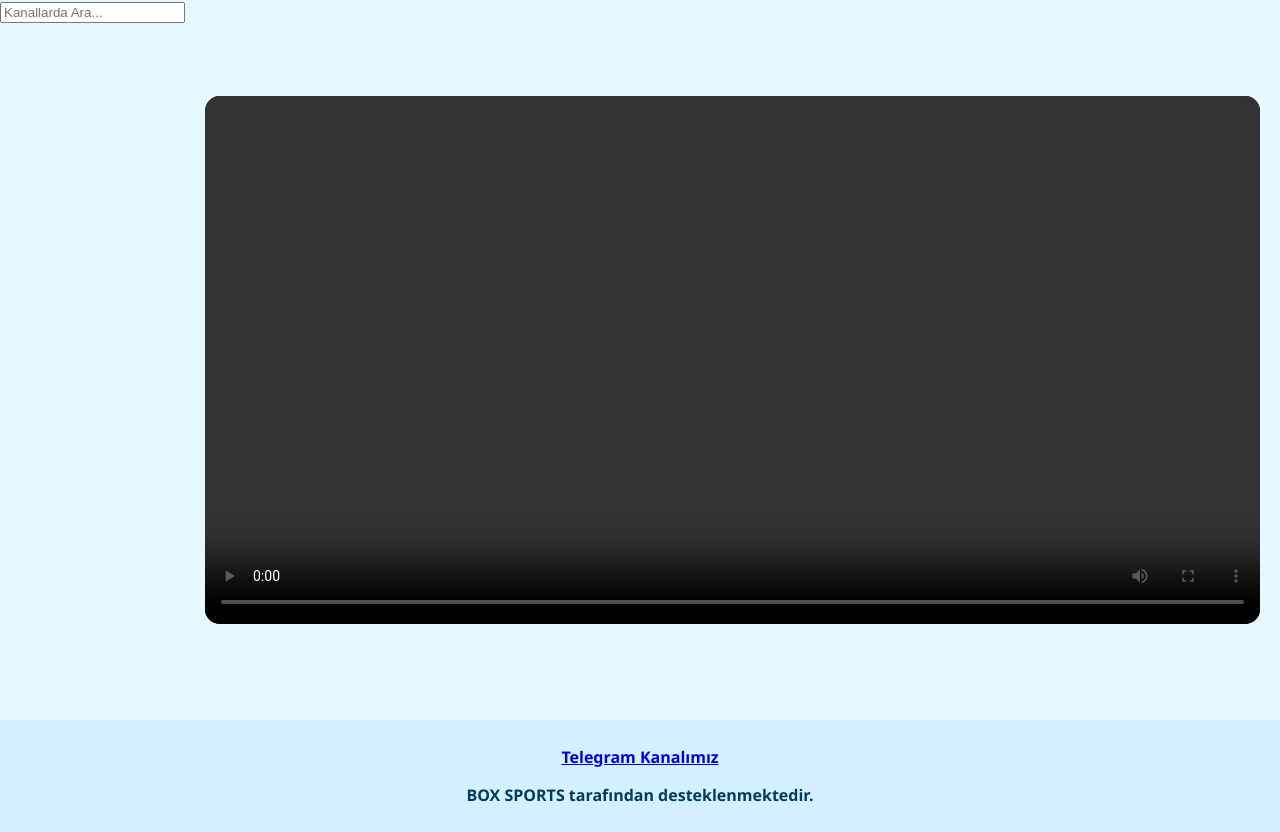
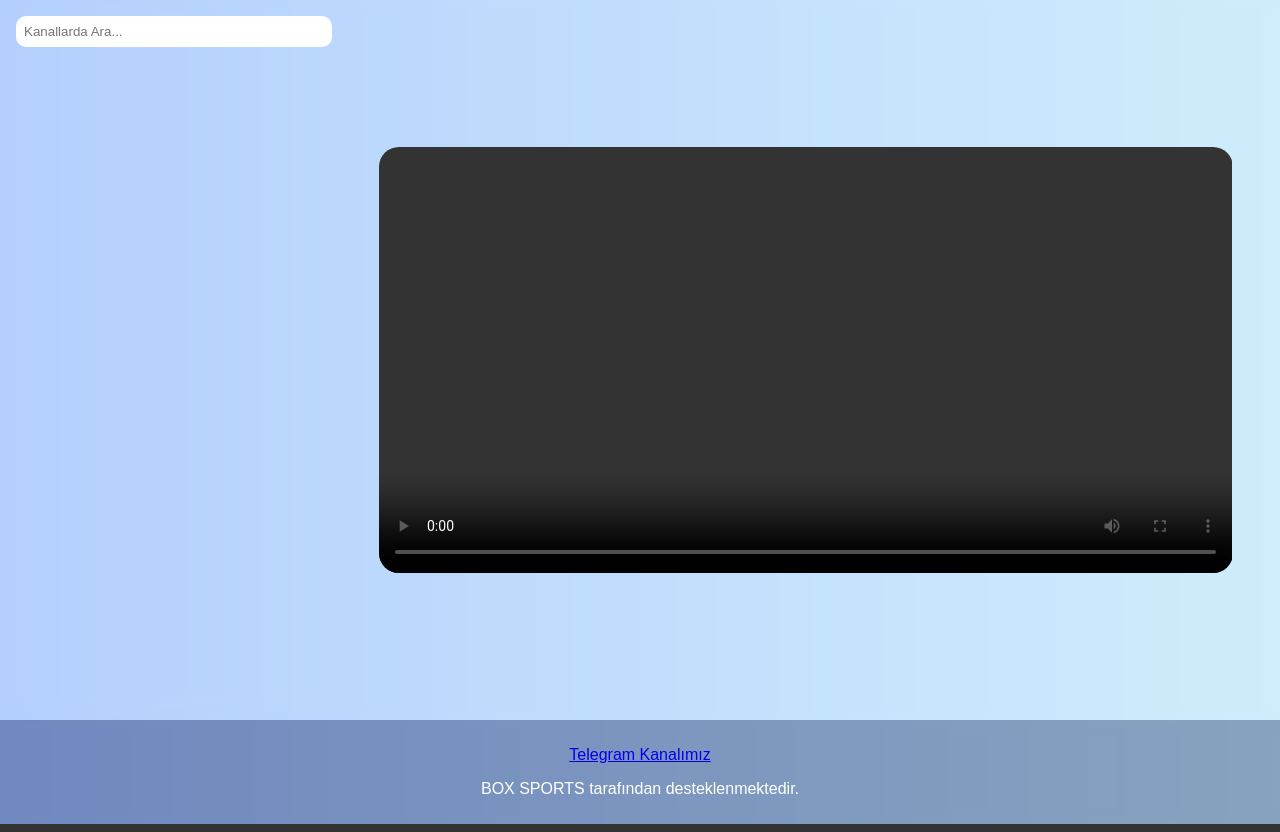
Before and after one commit to boxsports/boxsports, a PHP site: page / in a window 1280 px wide. Run offline with PHP 8.4, Linux system fonts and the light colour scheme.

Commit message:
Update style.css

```diff
--- a/style.css
+++ b/style.css
@@ -1,77 +1,58 @@
 body {
   margin: 0;
-  font-family: 'Segoe UI', sans-serif;
-  background: #e6f7ff;
-  color: #003a5d;
+  font-family: Arial, sans-serif;
+  background: linear-gradient(to right, #a1c4fd, #c2e9fb);
+  user-select: none;
 }
-
 .container {
   display: flex;
   height: 90vh;
 }
-
-.sidebar {
+.channel-list {
   width: 300px;
-  background: #f0faff;
-  padding: 10px;
   overflow-y: auto;
-  border-right: 2px solid #cce7f6;
+  background: rgba(255, 255, 255, 0.2);
+  backdrop-filter: blur(10px);
+  padding: 1rem;
 }
-
-.sidebar input {
+.channel-list input {
   width: 100%;
-  padding: 10px;
-  margin-bottom: 10px;
-  border-radius: 12px;
-  border: 1px solid #a3d5f7;
-  font-size: 16px;
+  padding: 0.5rem;
+  border-radius: 10px;
+  border: none;
 }
-
-.sidebar ul {
+.channel-list ul {
   list-style: none;
   padding: 0;
-  margin: 0;
 }
-
-.sidebar li {
-  background: white;
-  border-radius: 10px;
-  margin: 5px 0;
-  padding: 12px;
+.channel-list li {
+  padding: 10px;
+  margin-top: 10px;
+  background: rgba(255, 255, 255, 0.3);
+  border-radius: 12px;
   cursor: pointer;
-  display: flex;
-  justify-content: space-between;
-  align-items: center;
   transition: 0.3s;
 }
-
-.sidebar li:hover {
-  background: #d9f1ff;
+.channel-list li:hover {
+  background: rgba(255, 255, 255, 0.6);
 }
-
-.tag {
-  color: #00bfa6;
-  font-weight: bold;
-}
-
 .player-area {
-  flex-grow: 1;
+  flex: 1;
   display: flex;
   justify-content: center;
   align-items: center;
-  padding: 20px;
+  background: rgba(255, 255, 255, 0.2);
+  backdrop-filter: blur(5px);
 }
-
 video {
-  width: 100%;
-  max-height: 80vh;
-  border-radius: 15px;
-  background: black;
+  width: 90%;
+  height: auto;
+  border-radius: 20px;
 }
-
 footer {
   text-align: center;
   padding: 10px;
-  background: #d2f0ff;
-  font-weight: bold;
+  color: #fff;
+  background-color: rgba(0, 0, 50, 0.3);
+  backdrop-filter: blur(5px);
 }
```
